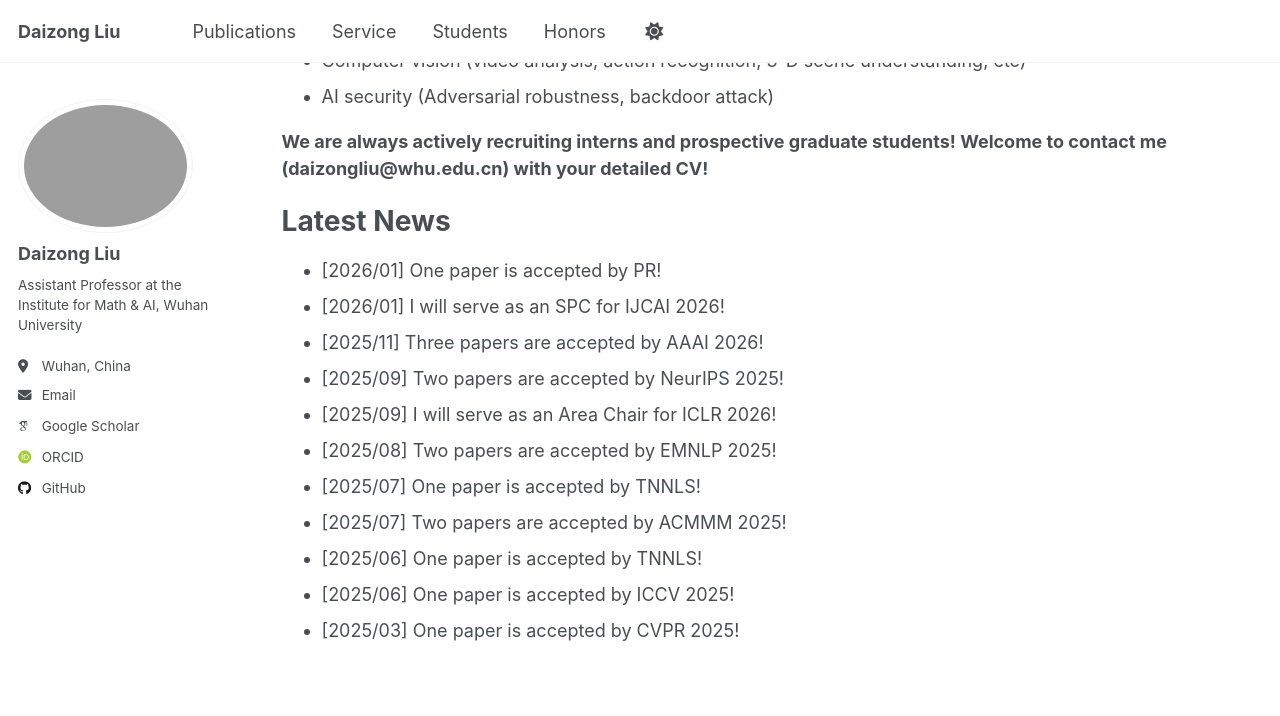
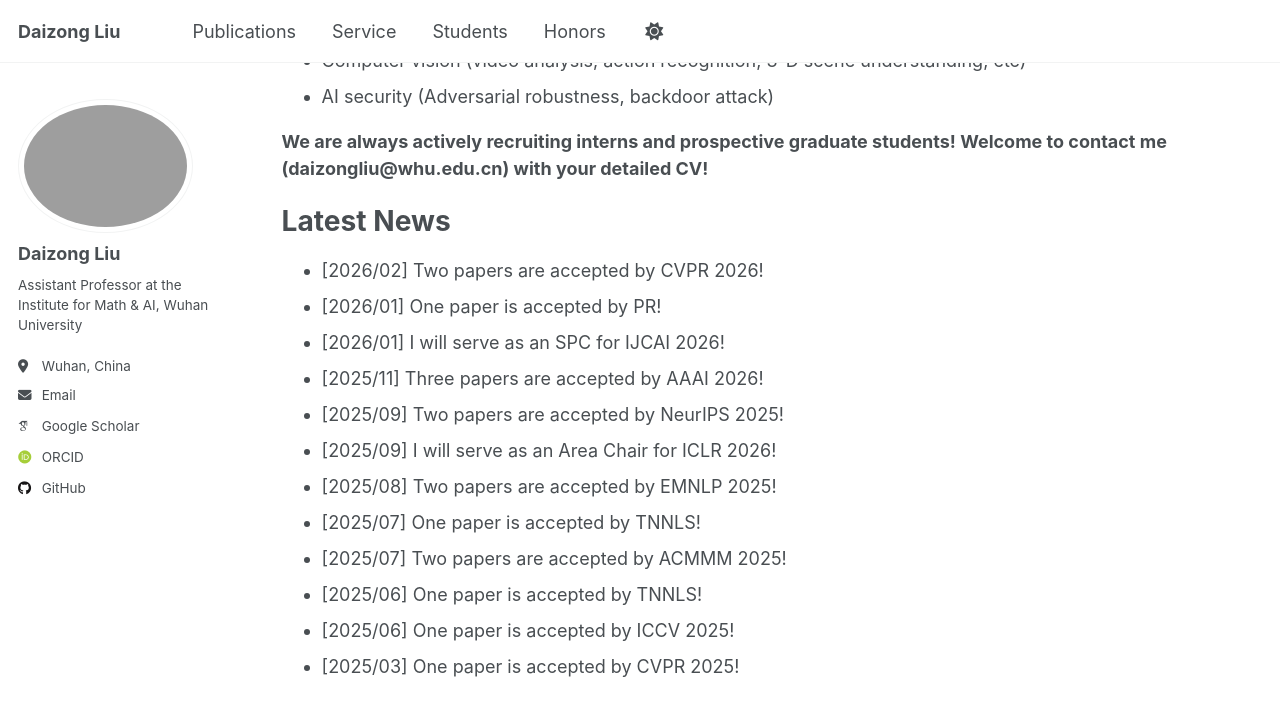
Before and after one commit to liudaizong/liudaizong.github.io, a Jekyll site: the page built from _pages/about.md, in a window 1280 px wide and 900 px high, scrolled down 424 px. Shown: the top 716 px of the window. Built offline with Jekyll 4.4.1, drawn with Linux system fonts in a browser that asks for light colours; some web fonts are replaced.

Commit message:
Update about.md

```diff
--- a/_pages/about.md
+++ b/_pages/about.md
@@ -20,6 +20,7 @@ My broad research interests include Multimodal Reasoning, 3D Point Cloud Percept
 
 Latest News
 ======
+* [2026/02] Two papers are accepted by CVPR 2026!
 * [2026/01] One paper is accepted by PR!
 * [2026/01] I will serve as an SPC for IJCAI 2026!
 * [2025/11] Three papers are accepted by AAAI 2026!
```
